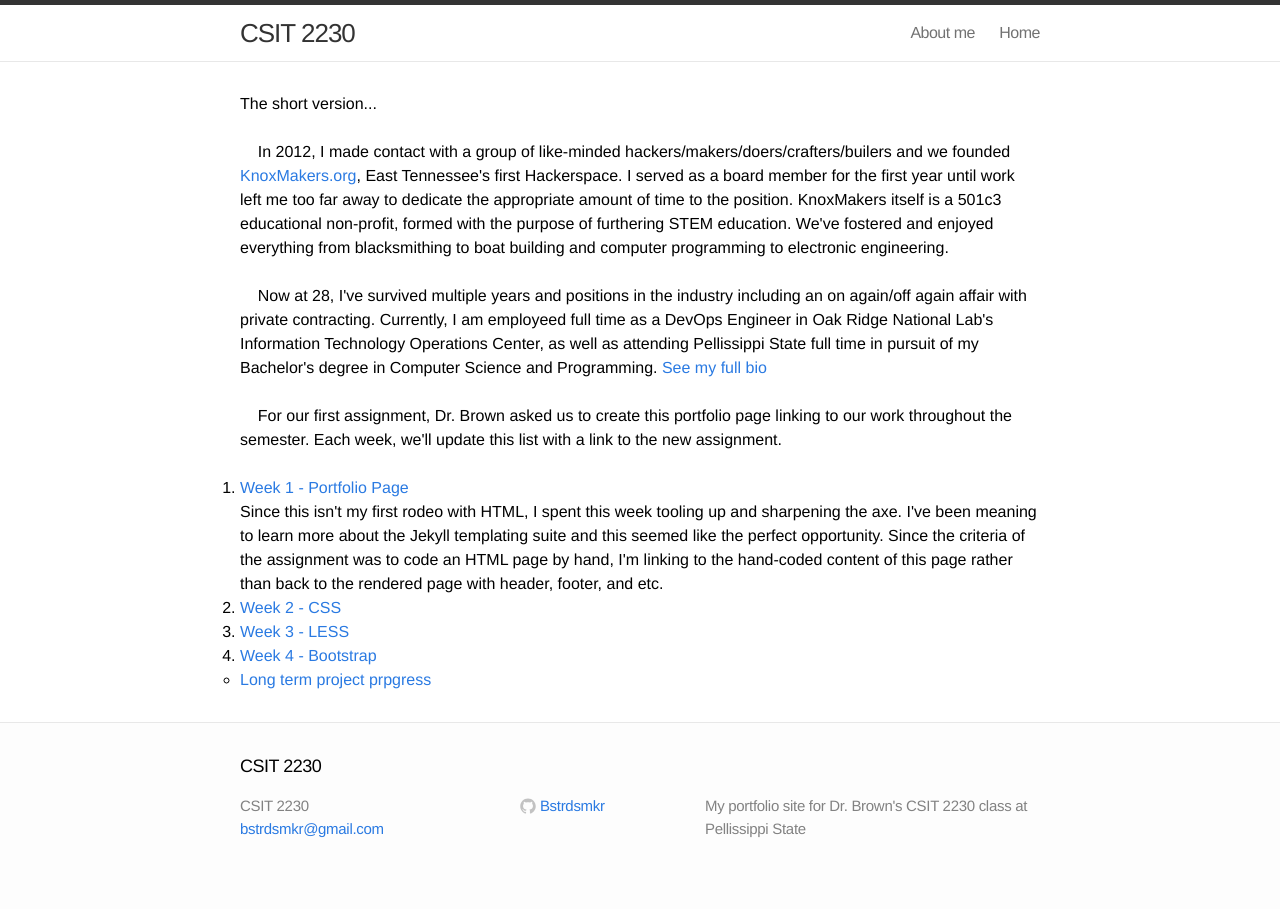
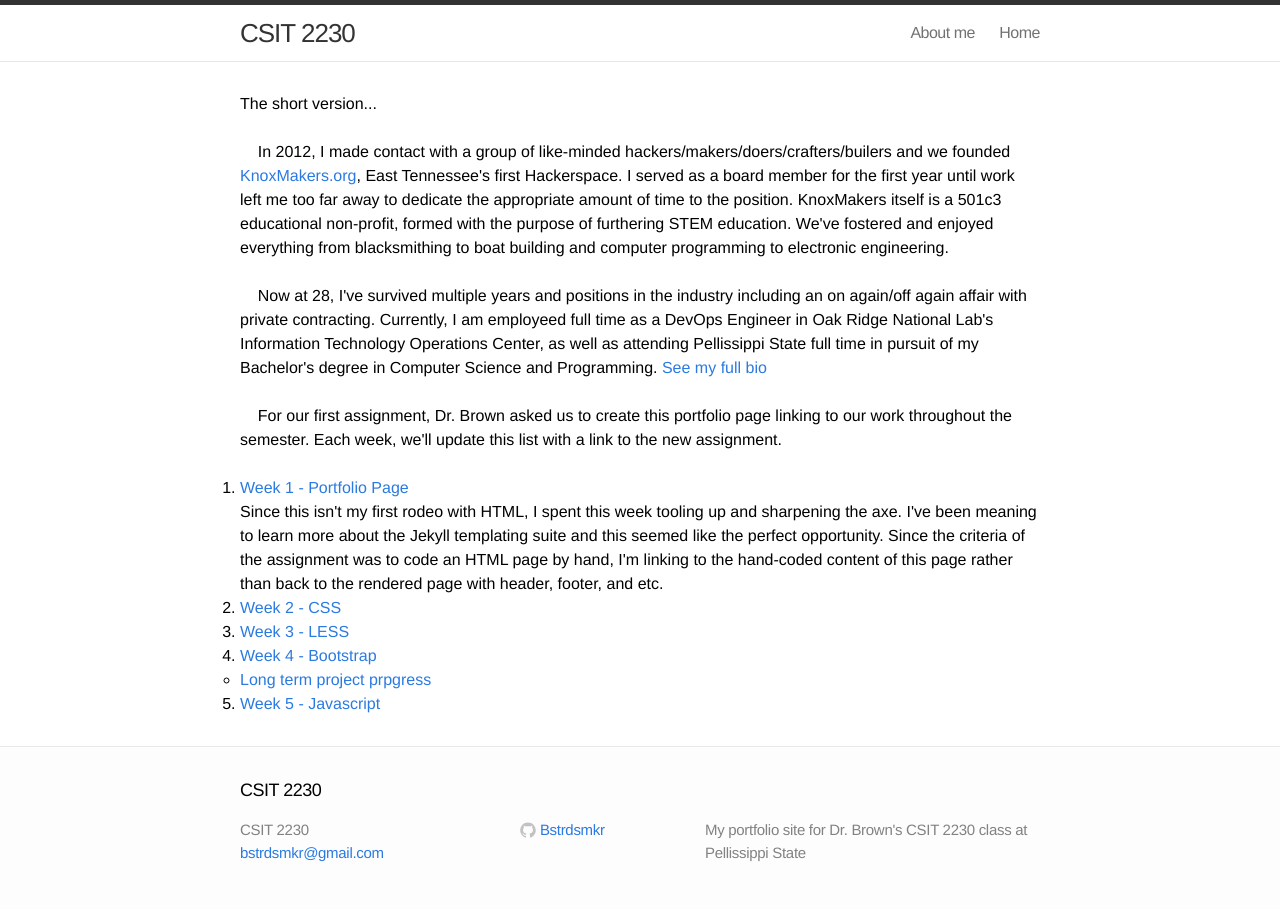
Before and after one commit to bstrdsmkr/CSIT2230, a Jekyll site: the page built from index.html, in a window 1280 px wide. Built offline with Jekyll 4.4.1, drawn with Linux system fonts in a browser that asks for light colours.

Commit message:
updated portfolio page for week 5

```diff
--- a/index.html
+++ b/index.html
@@ -54,6 +54,9 @@ title: Home
         </li>
       </ul>
     </li>
+    <li>
+      <a href="{{ site.baseurl }}/week5-javascript">Week 5 - Javascript</a>
+    </li>
   </ol>
 </body>
 </html>
```
